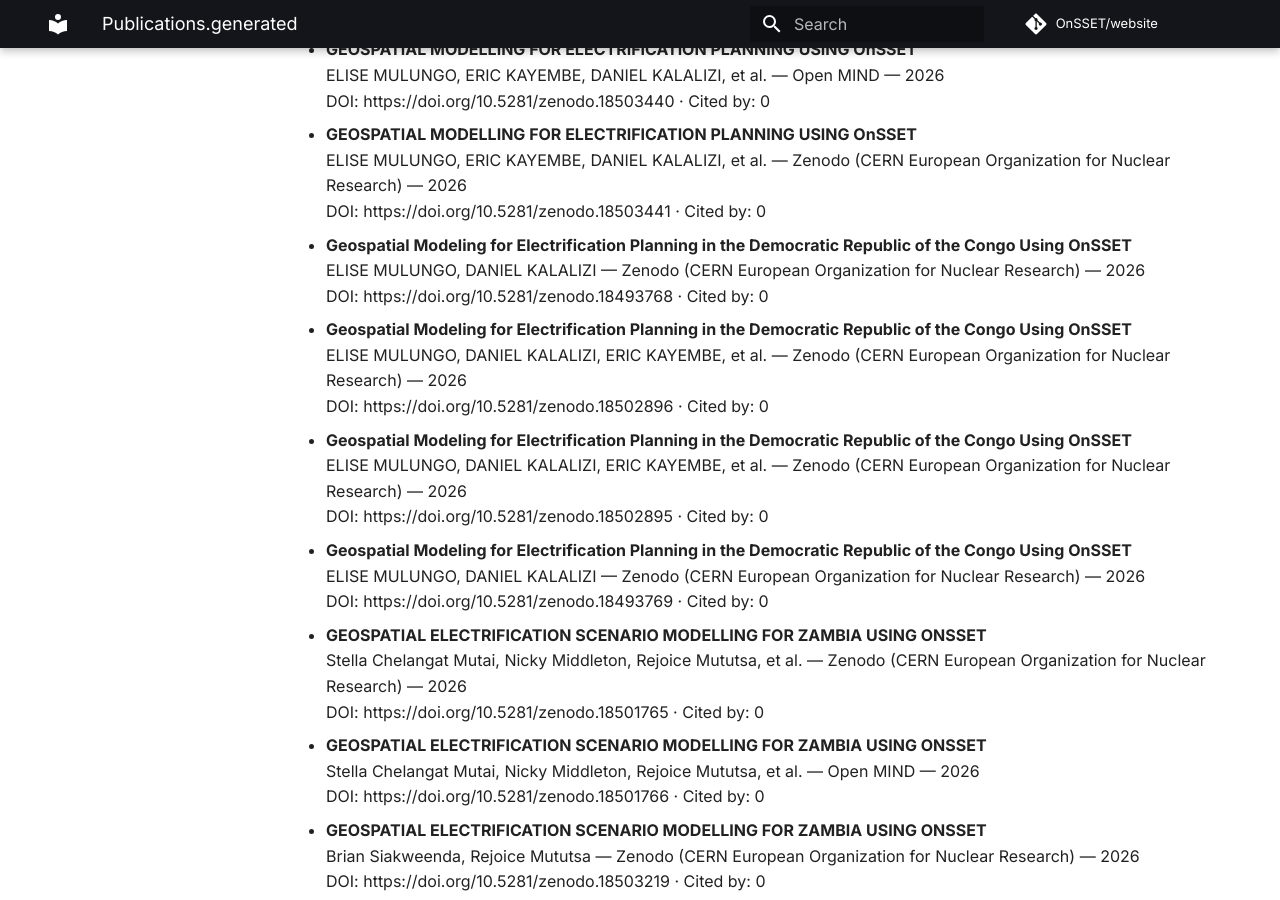
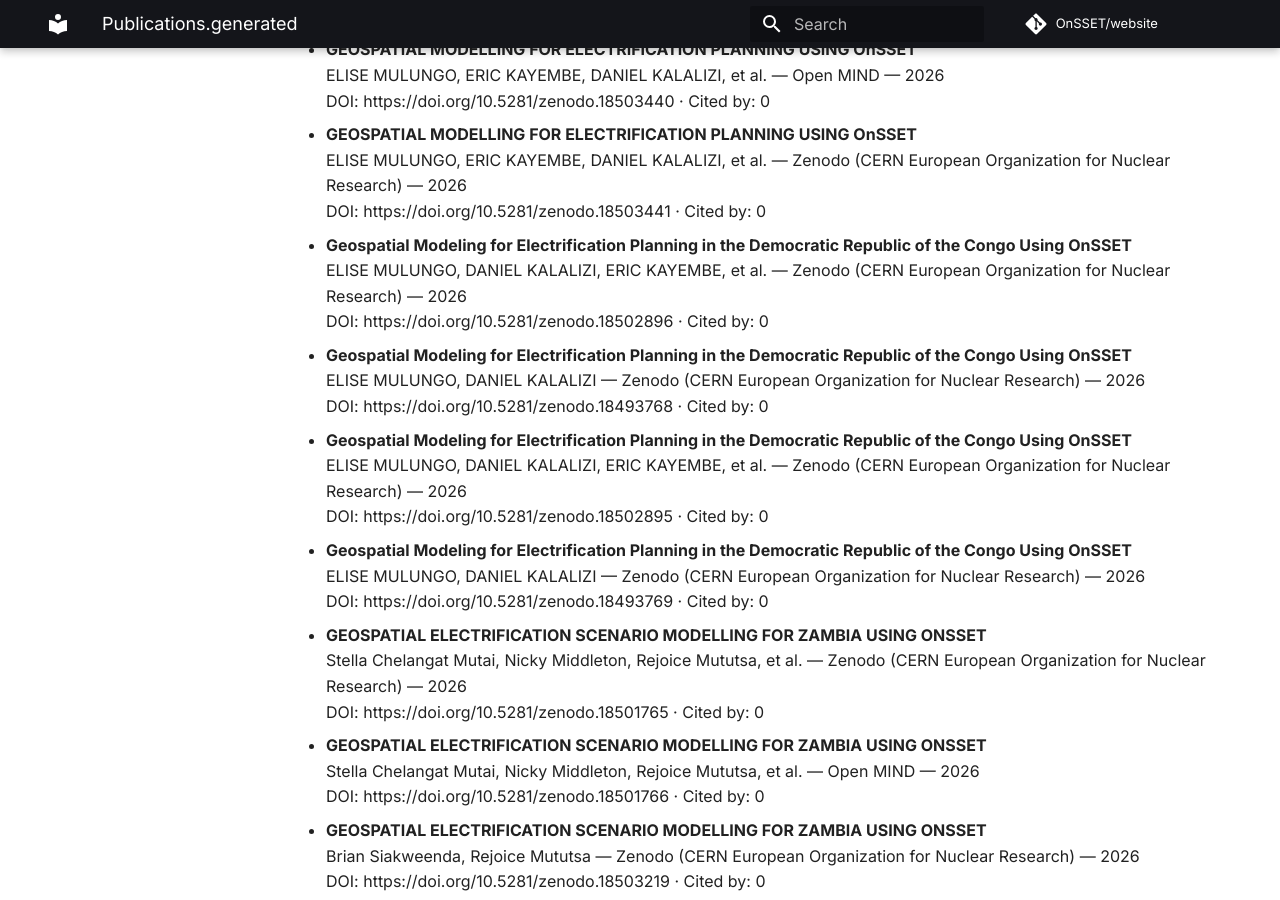
Before and after one commit to OnSSET/website, an MkDocs documentation site: the page built from docs/publications.generated.md, in a window 1280 px wide and 900 px high, scrolled down 2590 px. Built offline with MkDocs 1.6.1 and Material for MkDocs 9.7.7, drawn with Linux system fonts in a browser that asks for light colours; comment, search, counter and statistics services are not loaded; part of the change alters nothing that is shown; some of the changed text lies outside the part shown.

```diff
--- a/docs/publications.generated.md
+++ b/docs/publications.generated.md
@@ -107,12 +107,12 @@ No results found.
   DOI: https://doi.org/10.5281/zenodo.18503441 · Cited by: 0
 
 - **Geospatial Modeling for Electrification Planning in the Democratic Republic of the Congo Using OnSSET**
+  ELISE MULUNGO, DANIEL KALALIZI, ERIC KAYEMBE, et al. — Zenodo (CERN European Organization for Nuclear Research) — 2026
+  DOI: https://doi.org/10.5281/zenodo.18502896 · Cited by: 0
+
+- **Geospatial Modeling for Electrification Planning in the Democratic Republic of the Congo Using OnSSET**
   ELISE MULUNGO, DANIEL KALALIZI — Zenodo (CERN European Organization for Nuclear Research) — 2026
   DOI: https://doi.org/10.5281/zenodo.18493768 · Cited by: 0
-
-- **Geospatial Modeling for Electrification Planning in the Democratic Republic of the Congo Using OnSSET**
-  ELISE MULUNGO, DANIEL KALALIZI, ERIC KAYEMBE, et al. — Zenodo (CERN European Organization for Nuclear Research) — 2026
-  DOI: https://doi.org/10.5281/zenodo.18502896 · Cited by: 0
 
 - **Geospatial Modeling for Electrification Planning in the Democratic Republic of the Congo Using OnSSET**
   ELISE MULUNGO, DANIEL KALALIZI, ERIC KAYEMBE, et al. — Zenodo (CERN European Organization for Nuclear Research) — 2026
@@ -364,7 +364,7 @@ No results found.
 
 - **Carbon pricing and system reliability impacts on pathways to universal electricity access in Africa**
   Hamish Beath, Shivika Mittal, Sheridan Few, et al. — Nature Communications — 2024
-  DOI: https://doi.org/10.1038/s41467-024-48450-7 · Cited by: 12
+  DOI: https://doi.org/10.1038/s41467-024-48450-7 · Cited by: 13
 
 - **GIS-facilitated procedure for optimal rural electrification planning: A case study in Naeder, Ethiopia**
   Aleksandar Dimovski, Zahra Pezham, Mohammad Hossein Ahmadi, et al. — Energy Sustainable Development/Energy for sustainable development — 2024
@@ -424,7 +424,7 @@ No results found.
 
 - **Towards achieving Sustainable Development Goal 7 in <scp>sub‐Saharan</scp> Africa: Role of governance and renewable energy**
   Anasuya Haldar, Narayan Sethi, Pabitra Kumar Jena, et al. — Sustainable Development — 2023
-  DOI: https://doi.org/10.1002/sd.2521 · Cited by: 56
+  DOI: https://doi.org/10.1002/sd.2521 · Cited by: 57
 
 - **The cost of electrifying all households in 40 Sub-Saharan African countries by 2030**
   Florian Egli, Churchill Agutu, Bjarne Steffen, et al. — Nature Communications — 2023
```
